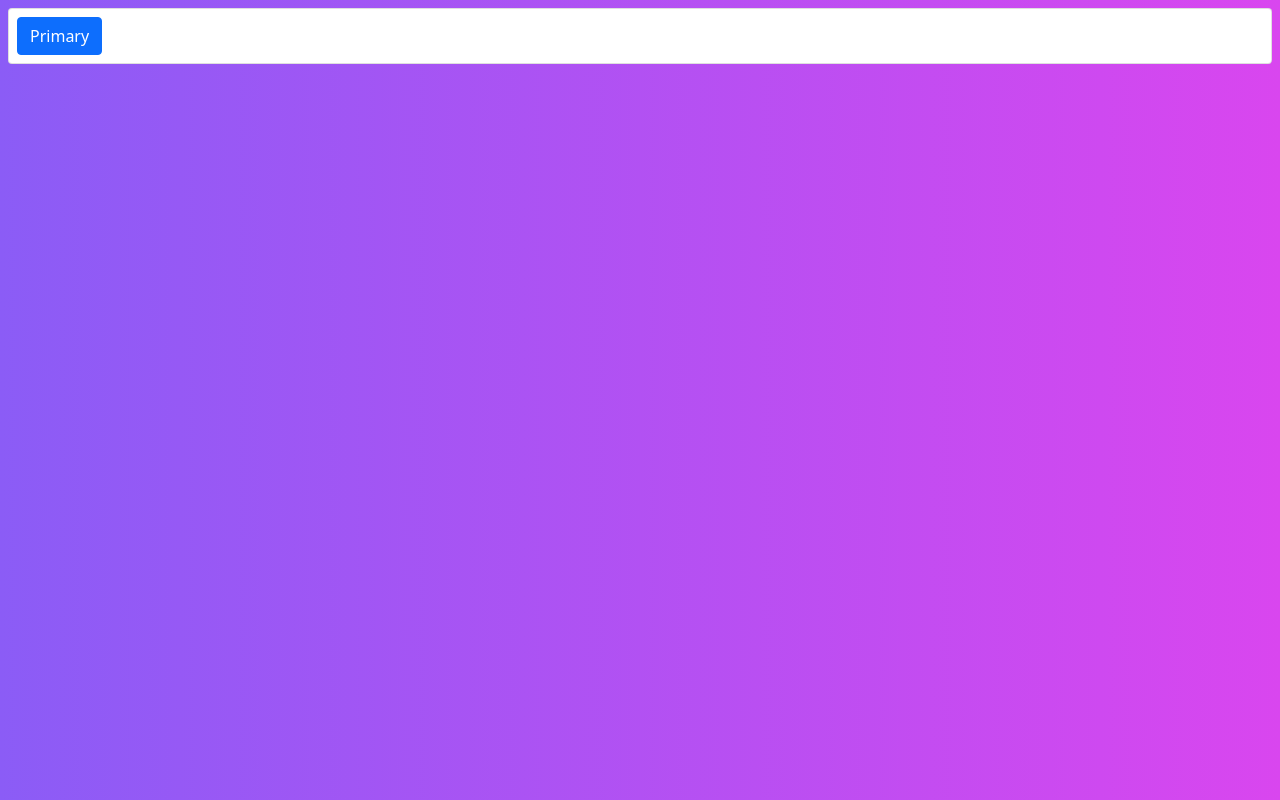
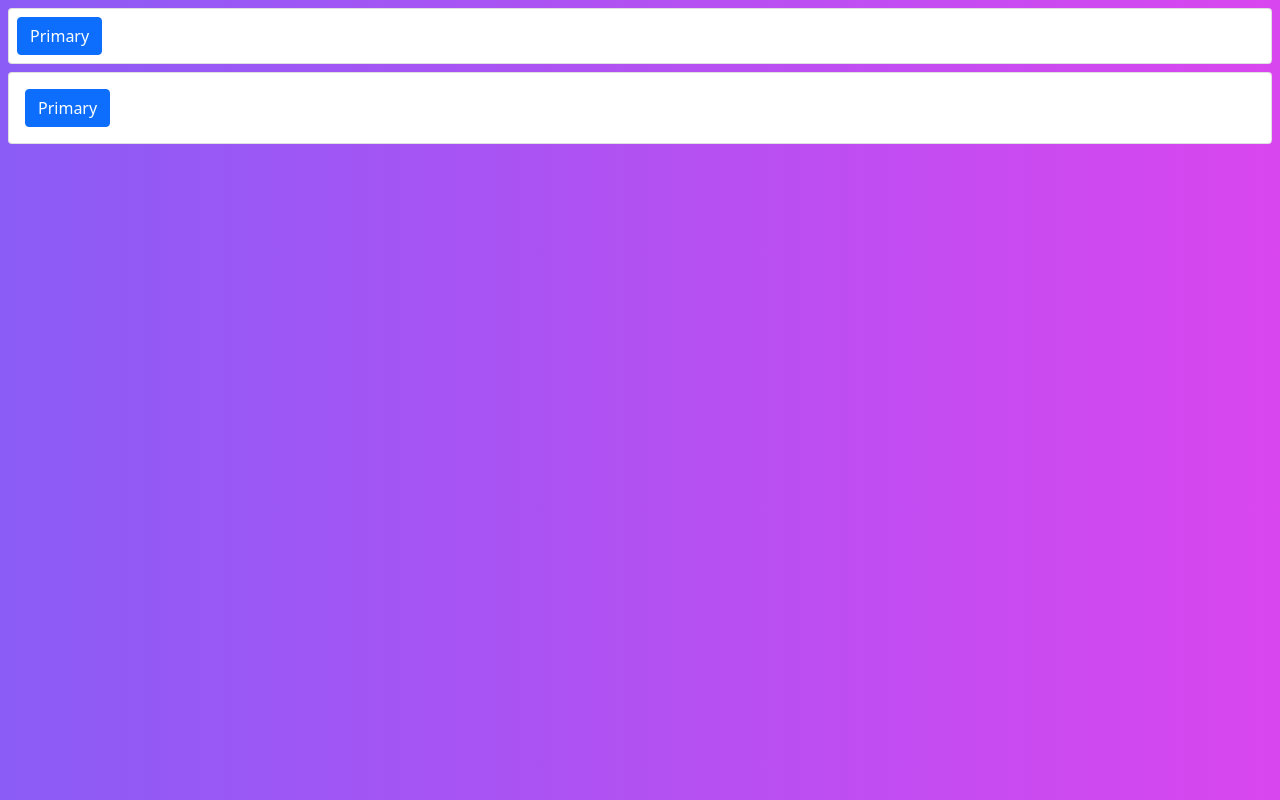
Before and after one commit to CatzillaOrz/typescriptUdemy-hg2g21, a website: page index.html in a window 1280 px wide. Drawn offline with nearby package versions, Linux system fonts and the light colour scheme.

Commit message:
2 files modified

```diff
--- a/index.html
+++ b/index.html
@@ -11,12 +11,22 @@
 
   <body>
     <div
-      id="app"
       class="min-h-screen bg-gradient-to-r from-violet-500 to-fuchsia-500 p-2"
     >
       <div class="card">
-        <div class="card-body p-2">
+        <div class="card-body p-2" id="app">
           <button class="btn btn-primary">Primary</button>
+        </div>
+      </div>
+      <!-- card end -->
+      <div class="grid">
+        <div class="col-12 pt-2">
+          <div class="card">
+            <div class="card-body">
+              <button class="btn btn-primary">Primary</button>
+            </div>
+          </div>
+          <!-- card end -->
         </div>
       </div>
     </div>
--- a/index.ts
+++ b/index.ts
@@ -2,5 +2,5 @@
 import './style.css';
 
 // Write TypeScript code!
-// const appDiv: HTMLElement = document.getElementById('app');
-// appDiv.innerHTML = `<h1>TypeScript Starter</h1>`;
+const appDiv: HTMLElement = document.getElementById('app');
+appDiv.innerHTML = `<h1>TypeScript Starter</h1>`;
```
